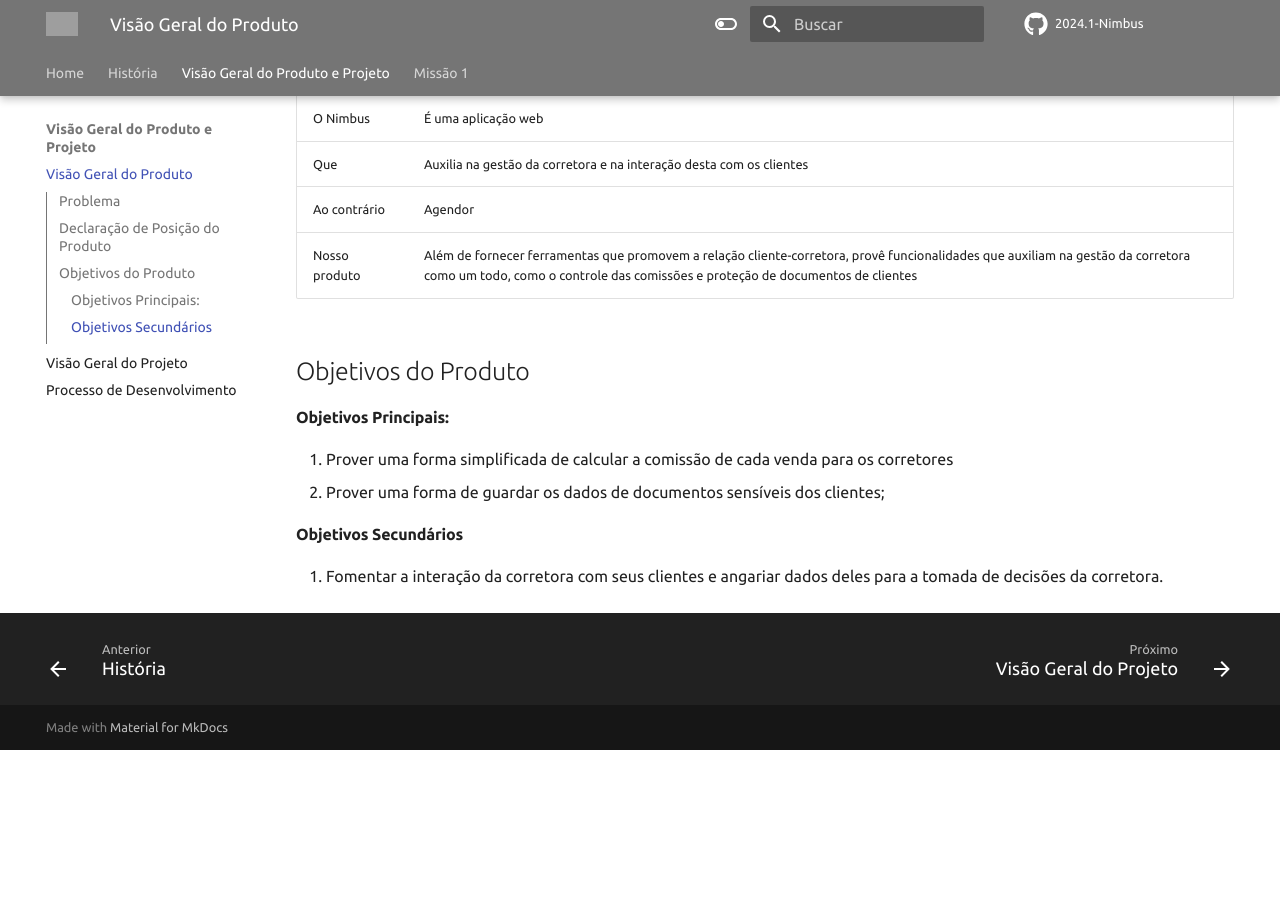
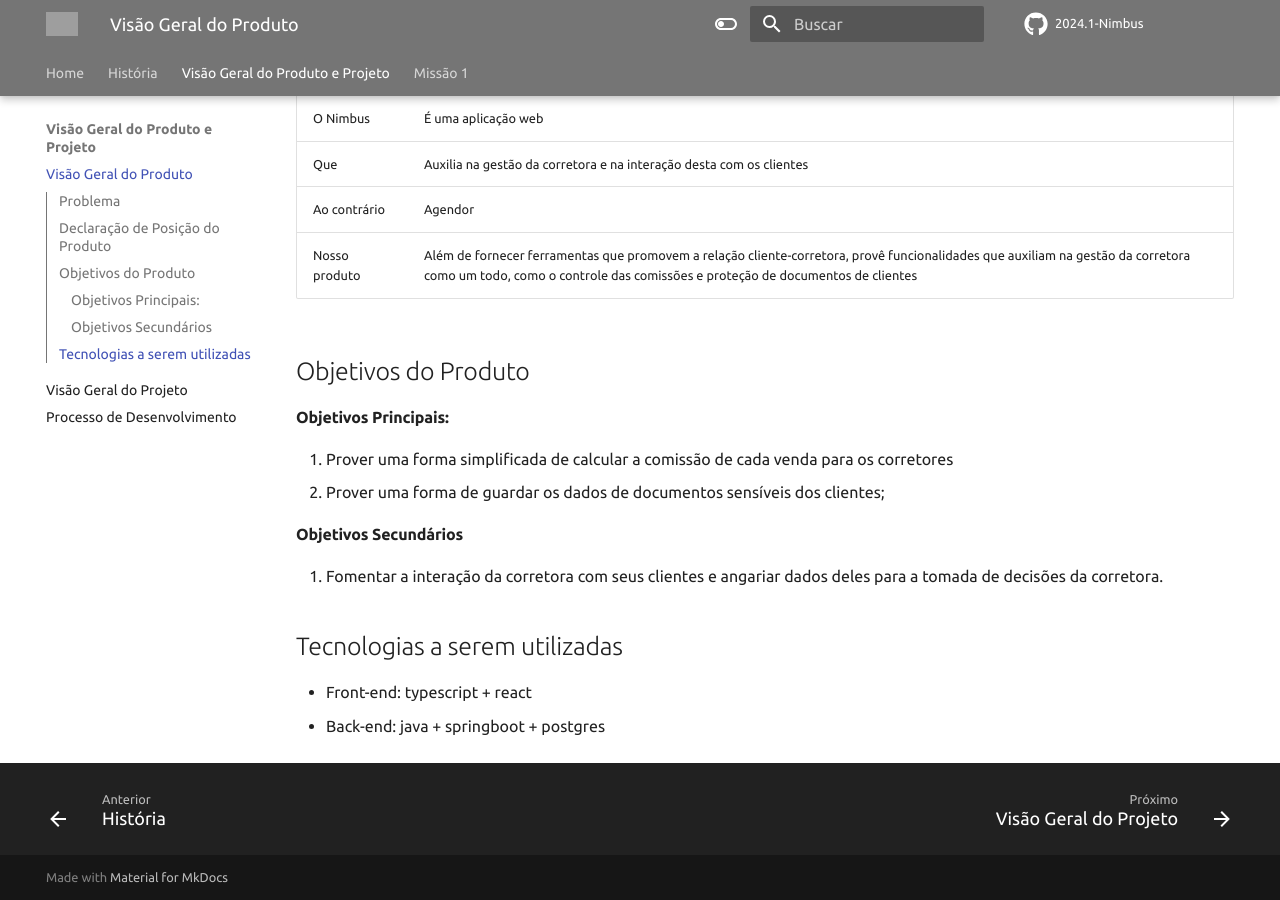
Before and after one commit to mdsreq-fga-unb/2024.1-Nimbus, an MkDocs documentation site: the page built from docs/visao-geral/visao-produto.md, in a window 1280 px wide and 900 px high, scrolled down 1216 px. Built offline with MkDocs 1.6.1 and Material for MkDocs 9.7.7, drawn with Linux system fonts in a browser that asks for light colours; comment, search, counter and statistics services are not loaded; before the commit the page ends 1966 px from its top, so only the background shows below that; grey boxes are pictures that could not be loaded.

Commit message:
chore(NON-RELATED): tecnologias a serem usadas add
Co-authored-by: Lucas Queiroz <lucas.fn4@gmail.com>

```diff
--- a/docs/visao-geral/visao-produto.md
+++ b/docs/visao-geral/visao-produto.md
@@ -27,3 +27,8 @@
 #### Objetivos Secundários
 
 1. Fomentar a interação da corretora com seus clientes e angariar dados deles para a tomada de decisões da corretora.
+
+## Tecnologias a serem utilizadas
+
+- Front-end: typescript + react
+- Back-end: java + springboot + postgres
```
